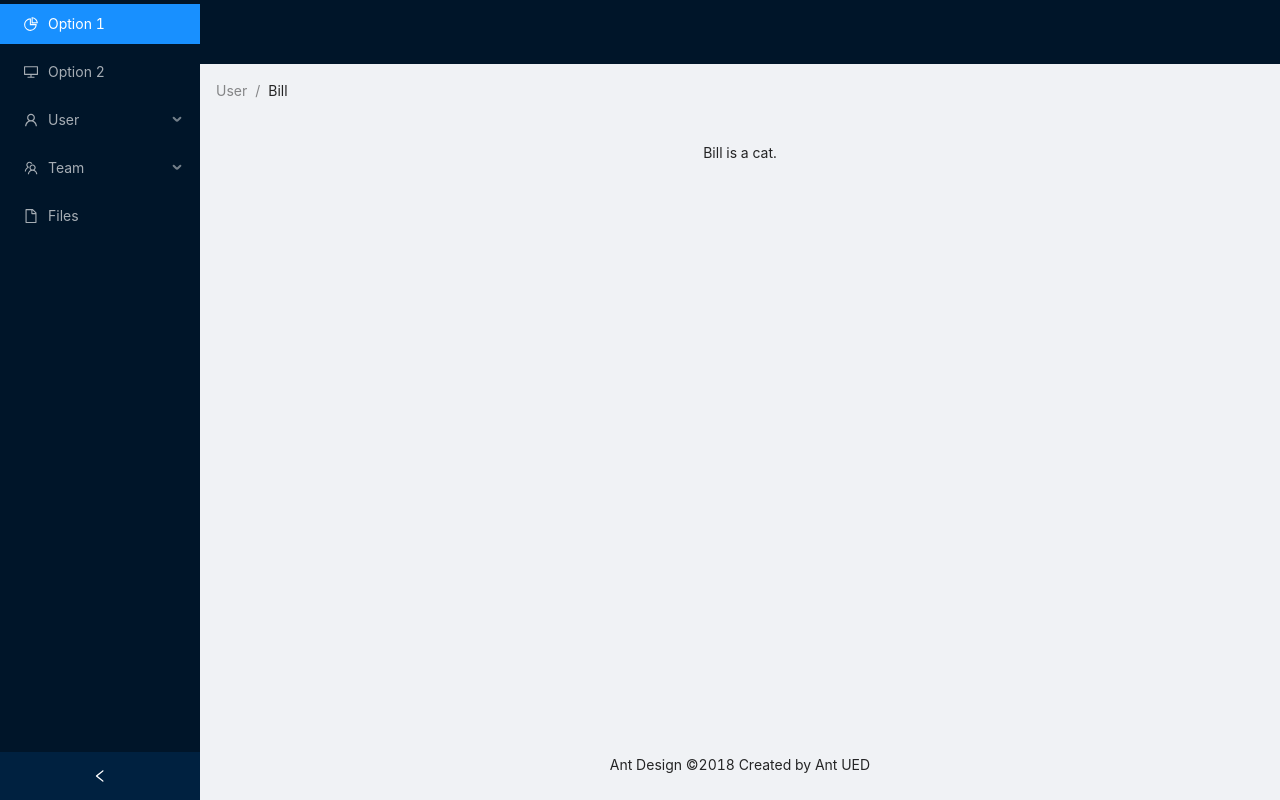
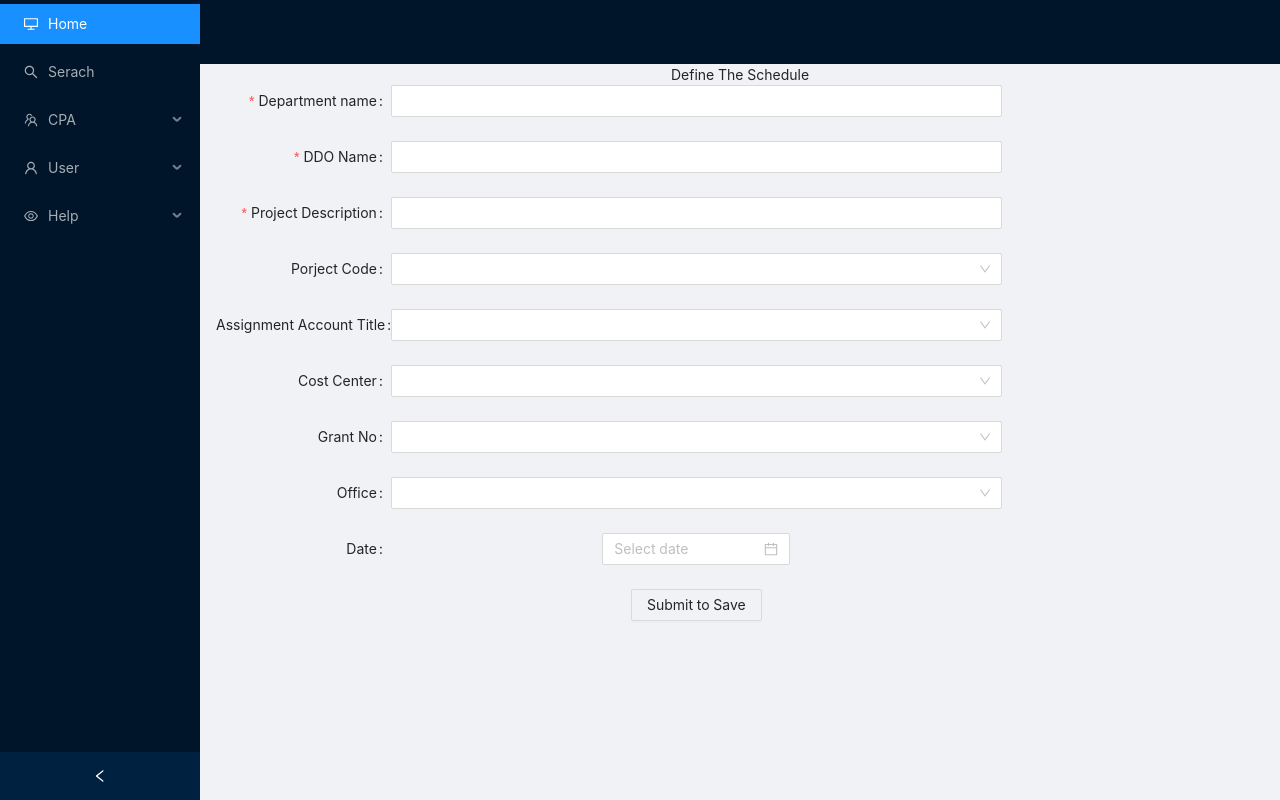
Before and after one commit to SafiUllahAshfaq/mern-boilerplate, a React (Create React App) app in the folder client/: page /dashboard in a window 1280 px wide. Shown: the top 800 px of the page. Built offline with nearby package versions, Linux system fonts and the light colour scheme.

Commit message:
dashboard layout changed

```diff
--- a/client/package.json
+++ b/client/package.json
@@ -11,6 +11,7 @@
     "@types/node": "^16.11.17",
     "@types/react": "^17.0.38",
     "@types/react-dom": "^17.0.11",
+    "@types/react-router-dom": "^5.3.2",
     "antd": "^4.18.2",
     "axios": "^0.24.0",
     "react": "^17.0.2",
@@ -43,5 +44,10 @@
       "last 1 firefox version",
       "last 1 safari version"
     ]
+  },
+  "devDependencies": {
+    "autoprefixer": "^10.4.1",
+    "postcss": "^8.4.5",
+    "tailwindcss": "^3.0.10"
   }
 }
--- /dev/null
+++ b/client/postcss.config.js
@@ -0,0 +1,6 @@
+module.exports = {
+  plugins: {
+    tailwindcss: {},
+    autoprefixer: {},
+  },
+}
--- a/client/src/App.tsx
+++ b/client/src/App.tsx
@@ -2,6 +2,7 @@ import React from 'react';
 import { Routes, Route } from 'react-router-dom';
 
 import './App.css';
+import { ProtectedRoute } from './components/protectedRoute';
 import { ROUTES } from './constants';
 import { Login, Home, Dashboard, Subm, Sdefine } from './pages';
 
@@ -9,11 +10,14 @@ function App() {
   return (
     <div className='App'>
       <Routes>
-        <Route path={ROUTES.home} element={<Home />} />
+
+        <Route path={ROUTES.home} element={<Login />} />
         <Route path={ROUTES.login} element={<Login />} />
         <Route path={ROUTES.dashboard} element={<Dashboard />} />
         <Route path={ROUTES.subm} element={<Subm />} />
-        <Route path={ROUTES.sdefine} element={<Sdefine />}/>
+        {/* <Route path={ROUTES.sdefine} element={<Sdefine />}/> */}
+        <Route path={ROUTES.sdefine} element={<ProtectedRoute  component={Sdefine}/>}/>
+        {/* <ProtectedRoute  component={<Sdefine />}/> */}
       </Routes>
     </div>
   );
--- /dev/null
+++ b/client/src/components/protectedRoute.tsx
@@ -0,0 +1,26 @@
+import React, {Component} from "react";
+import { Navigate, Route } from "react-router-dom";
+
+
+export const ProtectedRoute = ({ component: Component, ...restOfProps }: any ) => {
+  const isAuthenticated = localStorage.getItem("isAuthenticated");
+  // const isAuthenticated =false;
+  console.log("this", isAuthenticated);
+
+  if (isAuthenticated) {
+
+    return <Component  />;
+
+  } else {
+     return <Navigate to ='/login'/>
+
+}
+  // return (
+  //   <Route
+  //     {...restOfProps}
+  //     render={(props: any) =>
+  //       isAuthenticated ? <Component {...props} /> : <Navigate to="/signin" />
+  //     }
+  //   />
+  // );
+}
--- a/client/src/index.css
+++ b/client/src/index.css
@@ -1,3 +1,7 @@
+@tailwind base;
+@tailwind components;
+@tailwind utilities;
+
 body {
   margin: 0;
   font-family: -apple-system, BlinkMacSystemFont, 'Segoe UI', 'Roboto', 'Oxygen',
--- a/client/src/pages/Sdefine.tsx
+++ b/client/src/pages/Sdefine.tsx
@@ -39,7 +39,7 @@
         initialValues={{ remember: true }}
         onFinish={onFinish}
         onFinishFailed={onFinishFailed}
-        autoComplete='off'
+        autoComplete='on'
       >
         <Form.Item label='Department name' name='dptname' rules={[{ required: true, message: 'Please input Department!' }]} >
           <Input />
@@ -97,12 +97,7 @@
         <Form.Item label="Date" name='sdate'>
           <DatePicker />
         </Form.Item>
-        {/* <Form.Item label="InputNumber">
-          <InputNumber />
-        </Form.Item>
-        <Form.Item label="Switch" valuePropName="checked">
-          <Switch />
-        </Form.Item> */}
+
         <Form.Item wrapperCol={{ offset: 0, span: 22 }}>
           <Button type='ghost' htmlType='submit'>
             Submit to Save
--- a/client/src/pages/dashboard.tsx
+++ b/client/src/pages/dashboard.tsx
@@ -6,7 +6,11 @@ import {
   FileOutlined,
   TeamOutlined,
   UserOutlined,
+  SearchOutlined,
+  EyeOutlined,
 } from '@ant-design/icons';
+import { addEmitHelper } from 'typescript';
+import { Sdefine } from '.';
 
 const { Header, Content, Footer, Sider } = Layout;
 const { SubMenu } = Menu;
@@ -20,45 +24,60 @@ export const Dashboard = () => {
 
   return (
     <Layout style={{ minHeight: '100vh' }}>
-      <Sider collapsible collapsed={collapsed} onCollapse={collapseHandler}>
+      <Sider collapsible collapsed={collapsed} onCollapse={collapseHandler} className='pt-10'>
         <div className='logo' />
-        <Menu theme='dark' defaultSelectedKeys={['1']} mode='inline'>
-          <Menu.Item key='1' icon={<PieChartOutlined />}>
+        <Menu theme='dark' defaultSelectedKeys={['1']} mode='inline' className='mt-10'>
+          {/* <Menu.Item key='1' icon={<PieChartOutlined />}>
             Option 1
+          </Menu.Item> */}
+
+
+
+          <Menu.Item key='1' icon={<DesktopOutlined />}>
+            Home
           </Menu.Item>
-          <Menu.Item key='2' icon={<DesktopOutlined />}>
-            Option 2
+
+          <Menu.Item key='2' icon={<SearchOutlined />}>
+            Serach
           </Menu.Item>
+          <SubMenu key='sub2' icon={<TeamOutlined />} title='CPA'>
+            <Menu.Item key='6'>Enter</Menu.Item>
+            <Menu.Item key='8'>Define
+
+            </Menu.Item>
+          </SubMenu>
           <SubMenu key='sub1' icon={<UserOutlined />} title='User'>
             <Menu.Item key='3'>Tom</Menu.Item>
             <Menu.Item key='4'>Bill</Menu.Item>
             <Menu.Item key='5'>Alex</Menu.Item>
           </SubMenu>
-          <SubMenu key='sub2' icon={<TeamOutlined />} title='Team'>
-            <Menu.Item key='6'>Team 1</Menu.Item>
-            <Menu.Item key='8'>Team 2</Menu.Item>
+
+          <SubMenu key='sub3' icon={< EyeOutlined />} title='Help'>
+            <Menu.Item key='3'>About</Menu.Item>
+            <Menu.Item key='4'>Intro</Menu.Item>
           </SubMenu>
-          <Menu.Item key='9' icon={<FileOutlined />}>
-            Files
-          </Menu.Item>
+
         </Menu>
       </Sider>
       <Layout className='site-layout'>
         <Header className='site-layout-background' style={{ padding: 0 }} />
         <Content style={{ margin: '0 16px' }}>
-          <Breadcrumb style={{ margin: '16px 0' }}>
+          {/* <Breadcrumb style={{ margin: '16px 0' }}>
             <Breadcrumb.Item>User</Breadcrumb.Item>
             <Breadcrumb.Item>Bill</Breadcrumb.Item>
-          </Breadcrumb>
+          </Breadcrumb> */}
+
+        <Sdefine/>
+
           <div
             className='site-layout-background'
             style={{ padding: 24, minHeight: 360 }}
           >
-            Bill is a cat.
+
           </div>
         </Content>
         <Footer style={{ textAlign: 'center' }}>
-          Ant Design ©2018 Created by Ant UED
+          IT PBM
         </Footer>
       </Layout>
     </Layout>
--- a/client/src/pages/login.tsx
+++ b/client/src/pages/login.tsx
@@ -15,7 +15,7 @@ export const Login = () => {
       .post(process.env.REACT_APP_API_URL + '/login', values)
       .then((res) => {
         console.log({ res });
-
+        localStorage.setItem('isAuthenticated', 'true')
         navigate(ROUTES.dashboard);
       })
       .catch((err) => {
@@ -28,7 +28,7 @@ export const Login = () => {
   };
 
 
-    const myelement = <h1>I Love JSX!</h1>;
+
 
 
 
--- a/client/src/pages/subm.tsx
+++ b/client/src/pages/subm.tsx
@@ -14,7 +14,7 @@ export const Subm = () => {
     console.log('Env variables: ', process.env);
 
     axios
-      .post(process.env.REACT_APP_API_URL + '/sub', values)
+      .post(process.env.REACT_APP_API_URL + '/subm', values)
       .then((res) => {
         console.log({ res });
 
--- /dev/null
+++ b/client/tailwind.config.js
@@ -0,0 +1,7 @@
+module.exports = {
+  content: [],
+  theme: {
+    extend: {},
+  },
+  plugins: [],
+}
```
Also changed, not shown: 2 other files (tests, documents, lock files or other folders). Lines whose indentation alone changed are shown as unchanged.
